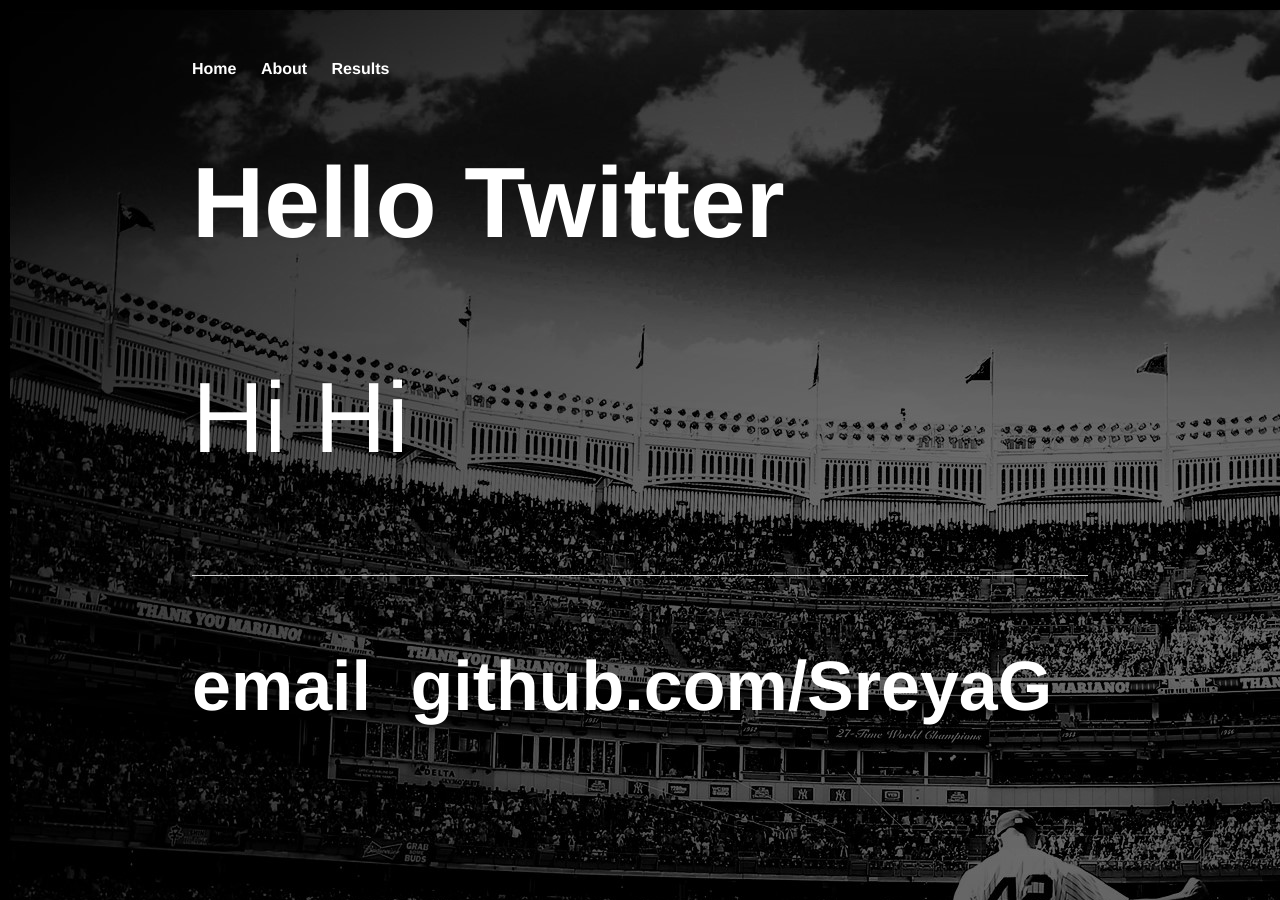
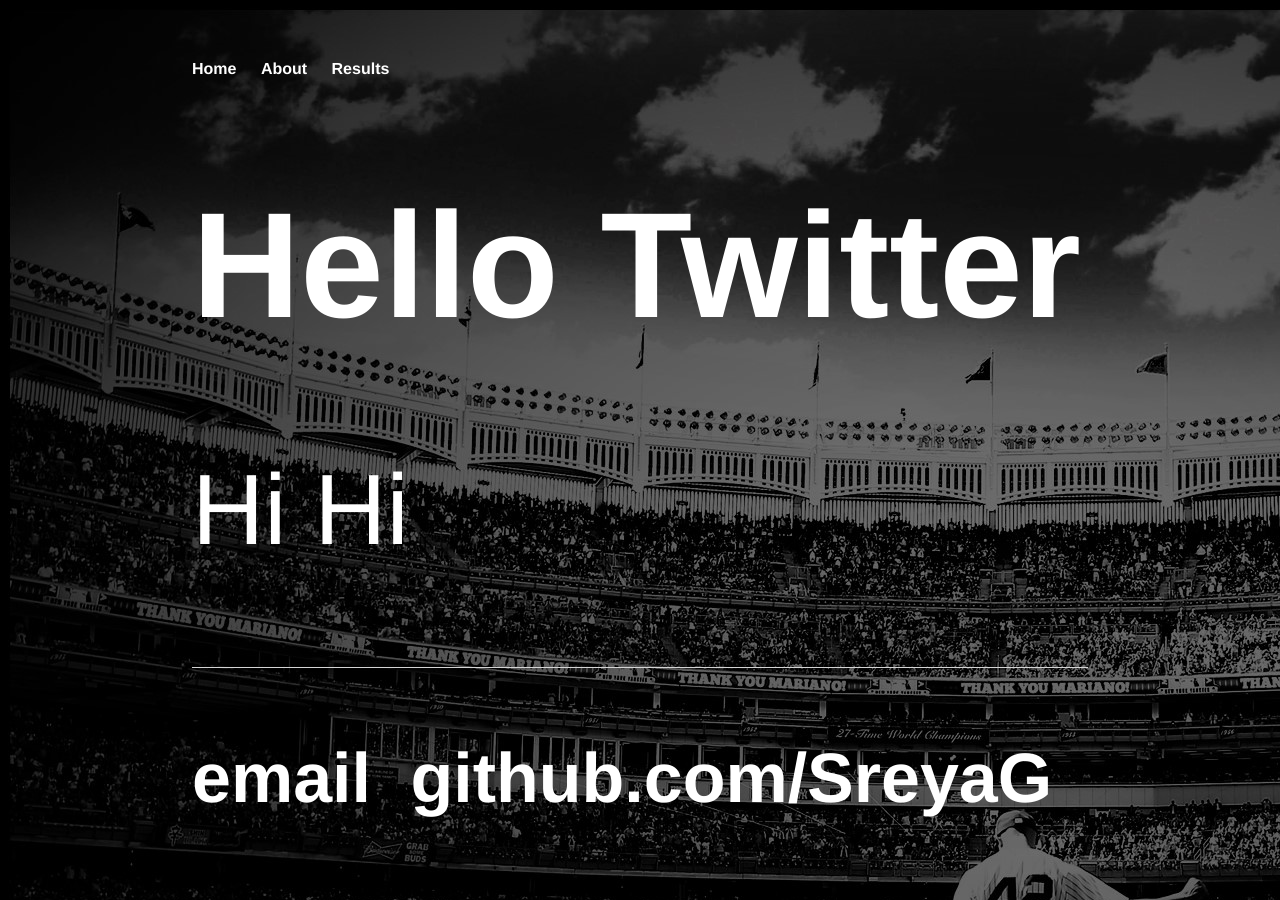
Before and after one commit to SreyaG/SportTweet, a Jekyll site: the page built from index.html, in a window 1280 px wide. Built offline with Jekyll 4.4.1, drawn with Linux system fonts in a browser that asks for light colours.

Commit message:
Update main.css

```diff
--- a/css/main.css
+++ b/css/main.css
@@ -20,7 +20,7 @@ a:hover {
     text-decoration: underline;
 }
 h1 {
-    font-size: 100px;
+    font-size: 150px;
     color: #FFFFFF;
     font-family:'Helvetica', 'Arial', 'Sans-Serif';
 }
```
